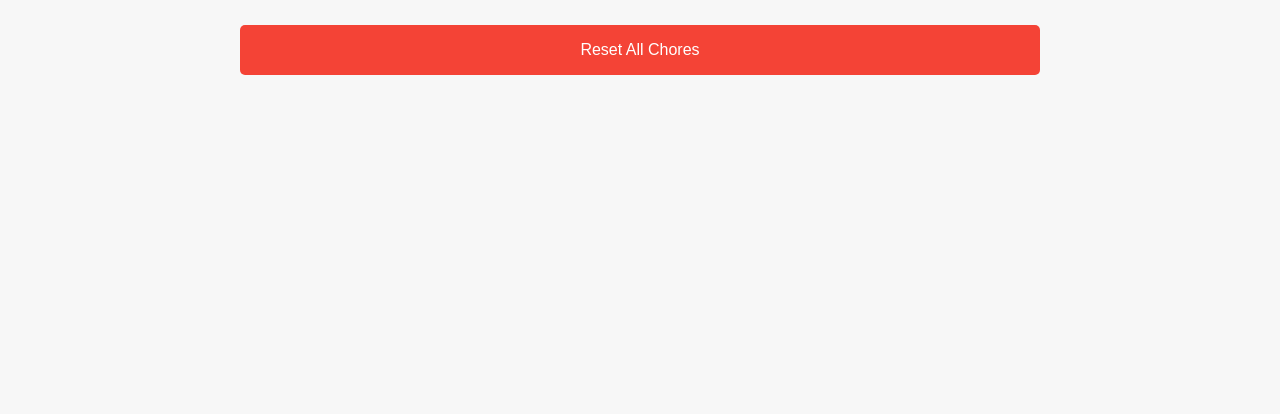
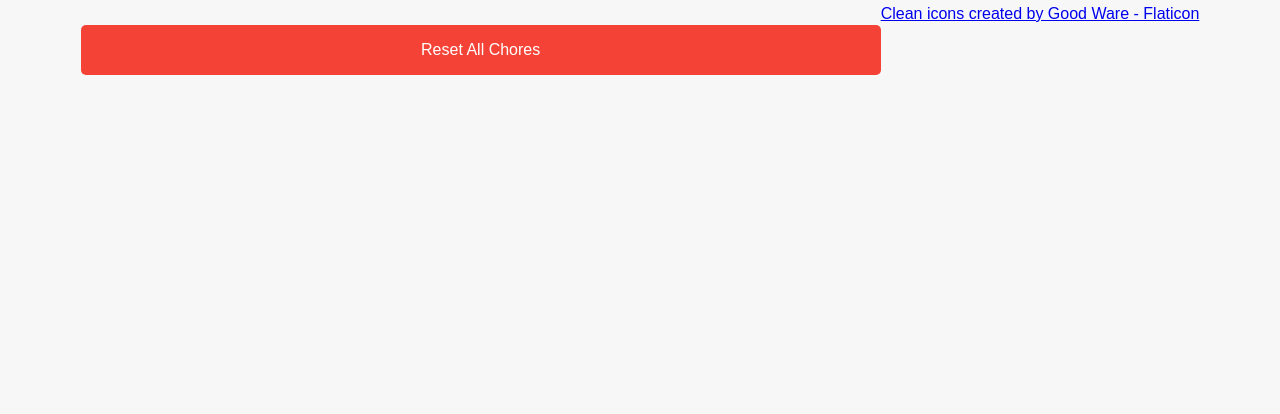
Before and after one commit to apartment-chores/Apartment-Chores.github.io, a plain HTML site: page index.html in a window 1280 px wide. Shown: the part 386-800 px from the top of the page. Drawn offline with Linux system fonts and the light colour scheme; no server answers.

Commit message:
added attribution

```diff
--- a/index.html
+++ b/index.html
@@ -18,6 +18,10 @@
         <button id="reset-button" class="reset-button">Reset All Chores</button>
     </div>
 
+    <footer>
+        <a href="https://www.flaticon.com/free-icons/clean" title="clean icons">Clean icons created by Good Ware - Flaticon</a>
+    </footer>
+
     <script src="https://www.gstatic.com/firebasejs/10.13.0/firebase-app.js"></script>
     <script src="https://www.gstatic.com/firebasejs/10.13.0/firebase-firestore.js"></script>
     <script type="module" src="script.js"></script>
```
